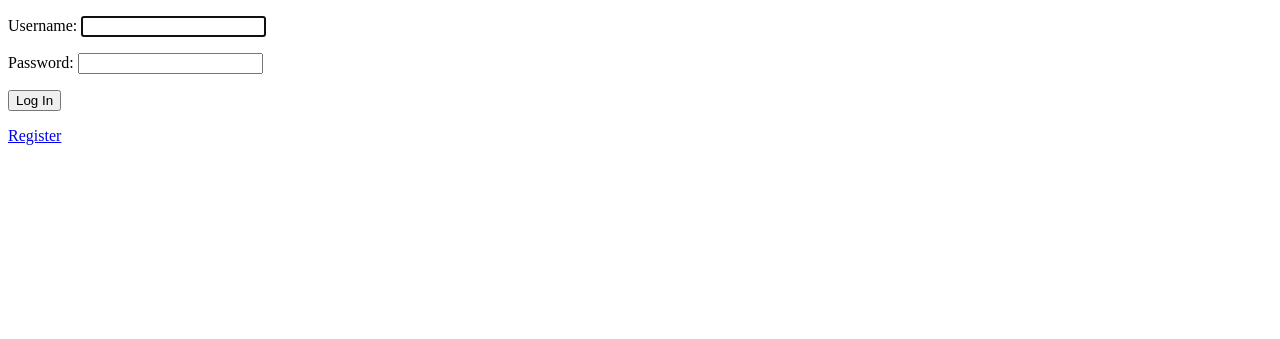
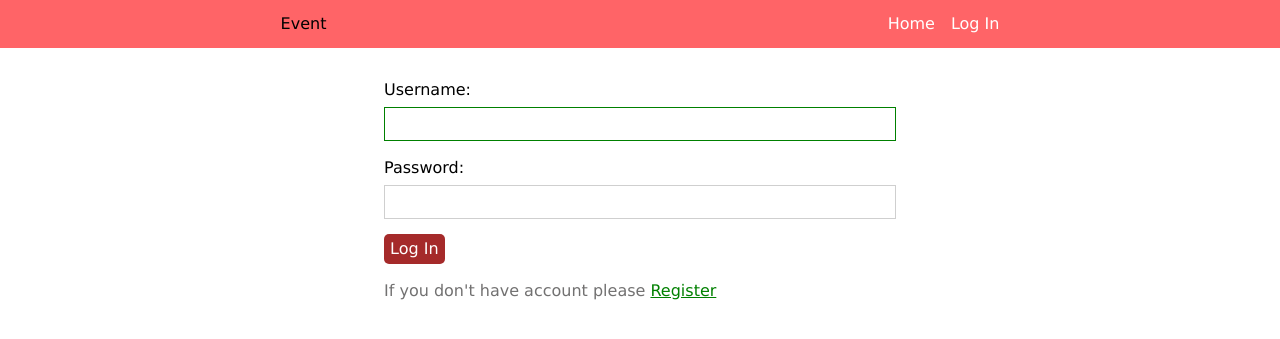
Before and after one commit to zahidsites/tasks_management_prac, a Django app: page /users/signin in a window 1280 px wide. Shown: the top 339 px of the page. Run offline with Django 5.2, Linux system fonts and the light colour scheme.

Commit message:
assignment 2

```diff
--- a/static/css/style.css
+++ b/static/css/style.css
@@ -0,0 +1,29 @@
+body {
+    font-family: Verdana, Geneva, Tahoma, sans-serif;
+}
+.form {
+    width: 40%;
+    margin: 30px auto;
+}
+input {
+    width: 100%;
+    outline: none;
+    margin-top: 5px;
+    padding: 4px;
+    border: 1px solid #cfcfcf;
+}
+input:focus{
+    border: 1px solid green;
+}
+.form button {
+    padding: 3px 6px;
+    border-radius: 5px;
+    margin: 15px 0;
+    background-color: brown;
+    color: #fff;
+    cursor: pointer;
+}
+
+.form #id_username, #id_first_name, #id_last_name, #id_email, #id_password1, #id_confirm_pass {
+    margin-bottom: 15px;
+}
--- a/users/templates/signin.html
+++ b/users/templates/signin.html
@@ -1,16 +1,32 @@
+{% load static %}
 <!DOCTYPE html>
 <html lang="en">
 <head>
     <meta charset="UTF-8">
     <meta name="viewport" content="width=device-width, initial-scale=1.0">
     <title>Document</title>
+     <script src="https://cdn.jsdelivr.net/npm/@tailwindcss/browser@4"></script>
+    <link rel="stylesheet" href="{% static 'css/style.css' %}">
 </head>
 <body>
-     <form action="{% url 'signin' %}" method="post">
+    <header class="py-3 bg-red-400">
+        <div class="nav-bar flex justify-around">
+            <div class="logo">Event</div>
+            <div class="menu">
+                <ul class="flex justify-between gap-4 text-white">
+                    <li><a href="#">Home</a></li>
+                    <li><a href="{% url 'signin' %}">Log In</a></li>
+
+                </ul>
+            </div>
+        </div>
+    </header>
+     <form action="{% url 'signin' %}" method="post" class="form">
         {% csrf_token %}
         {{form.as_p}}
         <button type="submit">Log In</button>
+         <p style="color: #727171;">If you don't have account please <a href="{% url 'sign-up' %}" style="color: green; text-decoration: underline;">Register</a></p>
     </form>
-    <p><a href="{% url 'sign-up' %}">Register</a></p>
+
 </body>
 </html>
--- a/users/views.py
+++ b/users/views.py
@@ -46,6 +46,6 @@
             user.save()
             return redirect('signin')
         else:
-            return HttpResponse("User Id Invalid")
+            return HttpResponse(request,"User Id Invalid")
     except User.DoesNotExist:
-        return HttpResponse("User Not found")
+        return HttpResponse(request,"User Not found")
```
Also changed, not shown: core/templates/home.html (+38 -10 lines), users/templates/signup.html (+18 -2 lines).
